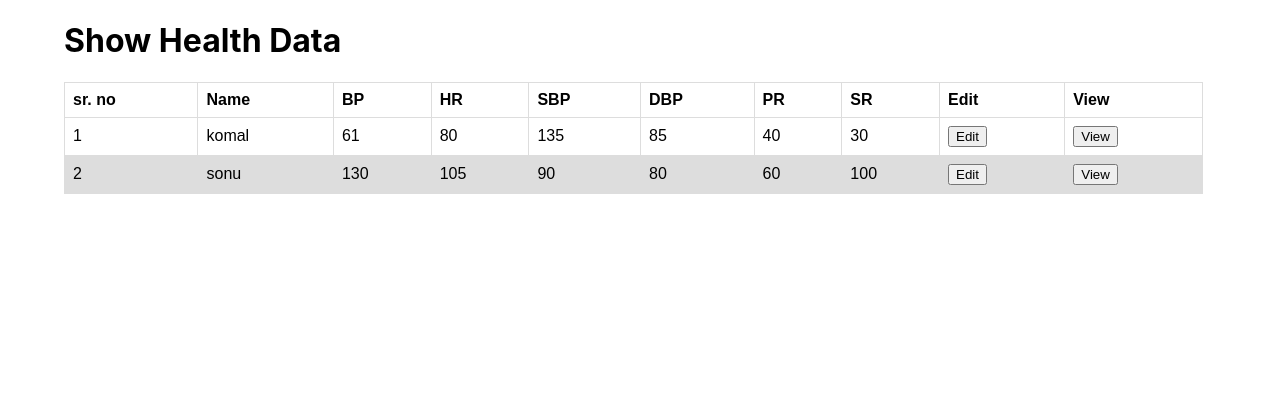
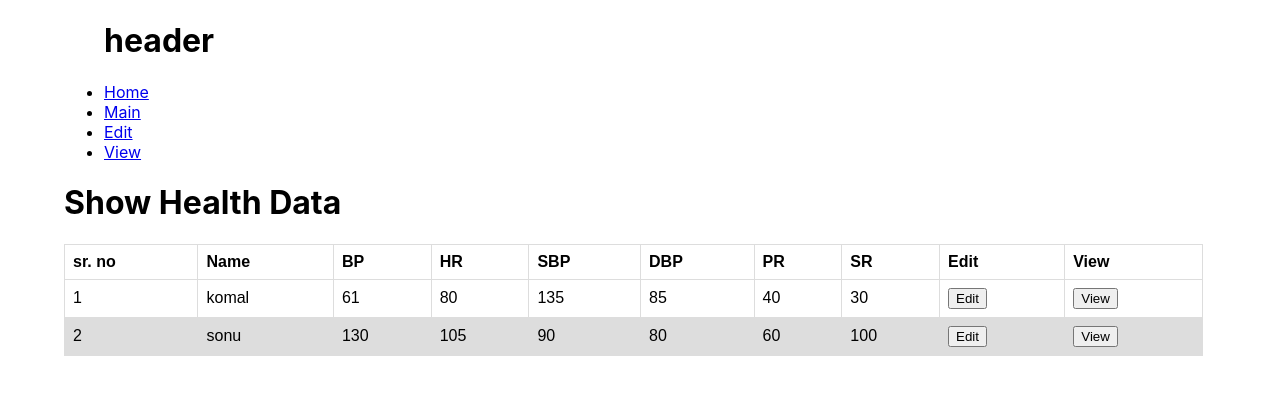
Before and after one commit to komaldahare/newhelthapp, a React (Create React App) app: page /View in a window 1280 px wide. Shown: the top 394 px of the page. Built offline with nearby package versions, Linux system fonts and the light colour scheme.

Commit message:
second commit

```diff
--- a/src/App.tsx
+++ b/src/App.tsx
@@ -5,6 +5,39 @@ import HealthDataContext, { HealthDataContextWrapper } from './context/health-da
 import EditHealthData from './component/EditHealthData/EditHealthData';
 import { EDIT, VIEW } from './store/store-types';
 import MainComponent from './component/MainComponent/MainComponent';
+import EditComponent from './component/MainComponent/MainComponent';
+import ViewComponent from './component/MainComponent/MainComponent';
+// import {
+//   createBrowserRouter,
+//   RouterProvider,
+// } from "react-router-dom";
+
+import {createBrowserRouter, RouterProvider} from 'react-router-dom'
+import HomePage from './component/HomePage/HomePage';
+import Header from './Header/Header';
+
+const router = createBrowserRouter([
+  {
+    path: "/",
+    element: <HomePage/>
+  },
+  {
+    path: '/main',
+    element: <MainComponent/>
+  },
+
+  {
+    path: '/Edit',
+    element: <EditComponent/>
+  },
+
+  {
+    path: '/View',
+    element: <ViewComponent/>
+  }
+
+
+]);
 
 
 function App() {
@@ -12,7 +45,9 @@ function App() {
 
   return (
     <HealthDataContextWrapper>
-     <MainComponent/>
+      <Header/>
+    <RouterProvider router={router} />
+     {/* <MainComponent/>        */}
     </HealthDataContextWrapper>
 
   );
--- /dev/null
+++ b/src/Header/Header.tsx
@@ -0,0 +1,30 @@
+import {Link} from 'react-router-dom';
+
+const Header = () => {
+    return (
+        <ul>
+            <h1> header </h1>
+            <li>
+                <a href ="/"> Home </a>
+                {/* <Link to = "/">Home </Link> */}
+            </li>
+
+            <li>
+                <a href ="/main"> Main </a>
+                {/* <Link to ="/main"> Main </Link> */}
+            </li>
+
+            <li>
+                <a href ="/Edit"> Edit </a>
+                {/* <Link to ="/main"> Main </Link> */}
+            </li>
+
+            <li>
+                <a href ="/View"> View </a>
+                {/* <Link to ="/main"> Main </Link> */}
+            </li>
+
+        </ul>
+    )
+    }
+    export default Header;
--- /dev/null
+++ b/src/component/HomePage/HomePage.tsx
@@ -0,0 +1,8 @@
+const HomePage = () => {
+    return (
+        <div>
+            HomePage.tsx
+        </div>
+    )
+};
+export default HomePage;
```
